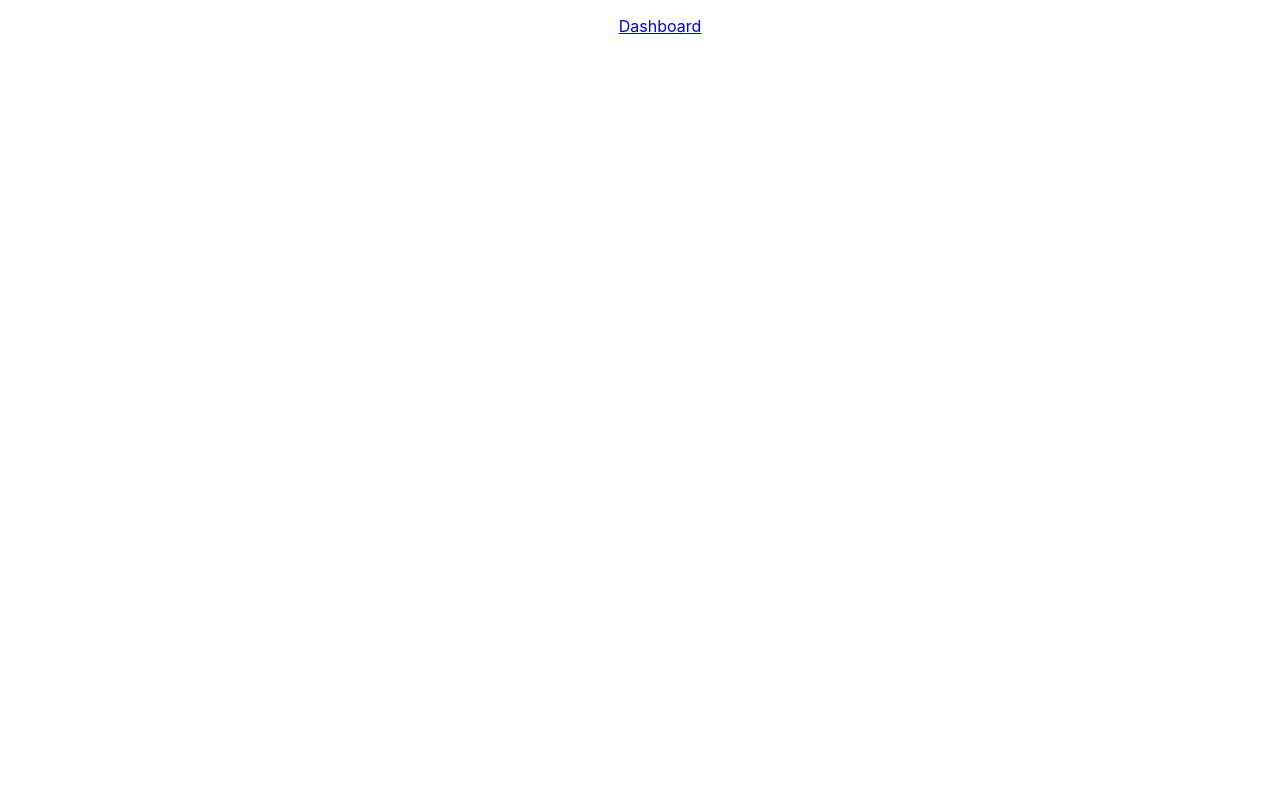
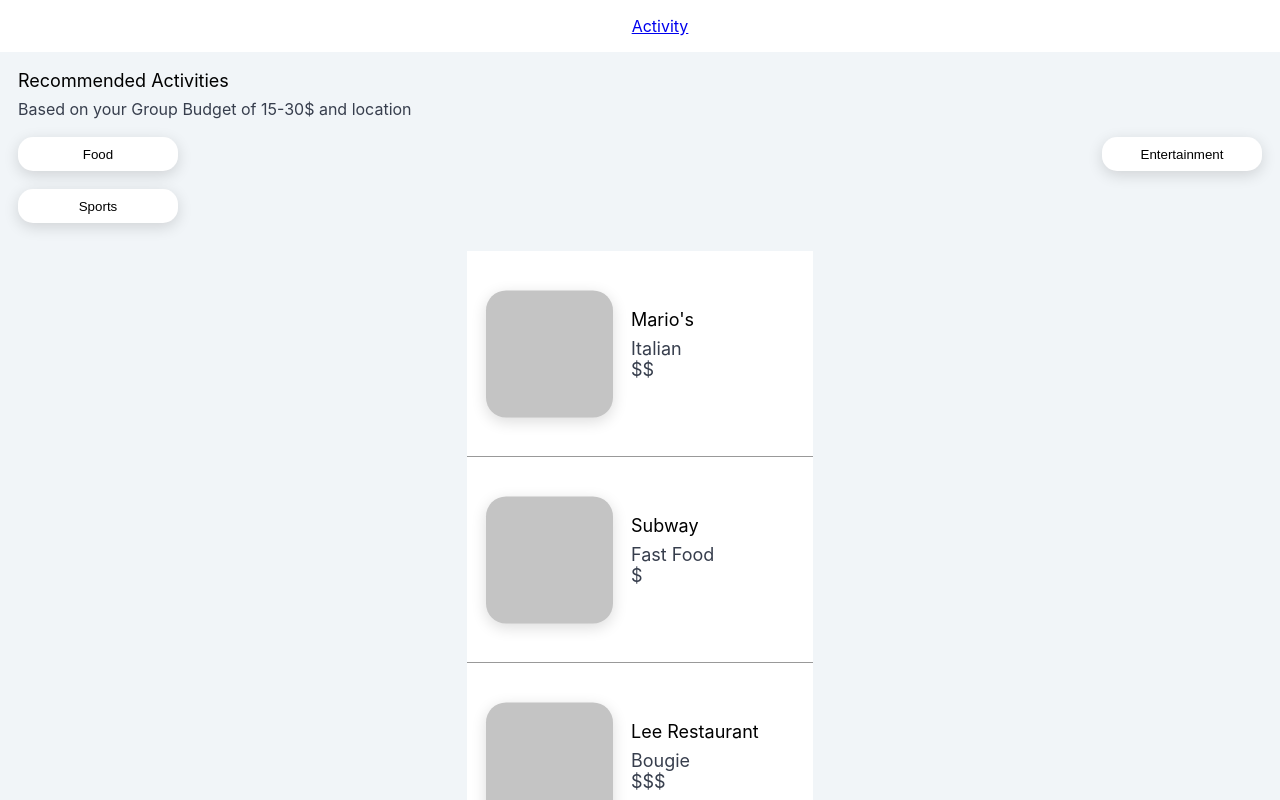
Before and after one commit to Team-Best-KOHO-Decode/Frontend, a React (Create React App) app: page /activity in a window 1280 px wide. Shown: the top 800 px of the page. Built offline with nearby package versions, Linux system fonts and the light colour scheme.

Commit message:
resolved conflicts

```diff
--- /dev/null
+++ b/src/Activity/index.tsx
@@ -0,0 +1,51 @@
+import React from "react";
+import Button from "../components/Button";
+import Activity from "../components/Activity";
+import ActivityType from "../components/ActivityType";
+
+import "./styles.css";
+
+function ActivityPage() {
+  const activityTypes = ["Food", "Entertainment", "Sports"];
+  const activities = [
+    {
+      name: "Mario's",
+      type: "Italian",
+      price: "$$",
+    },
+    {
+      name: "Subway",
+      type: "Fast Food",
+      price: "$",
+    },
+    {
+      name: "Lee Restaurant",
+      type: "Bougie",
+      price: "$$$",
+    },
+  ];
+
+  return (
+    <div className="root">
+      <div className="info">
+        <p>Recommended Activities</p>
+        <p>Based on your Group Budget of 15-30$ and location</p>
+      </div>
+      <div className="activitesList">
+        {activityTypes.map((type) => (
+          <ActivityType type={type} />
+        ))}
+      </div>
+      {activities.map((activity) => (
+        <Activity
+          name={activity.name}
+          type={activity.type}
+          price={activity.price}
+        />
+      ))}
+      <Button text="Hello" />
+    </div>
+  );
+}
+
+export default ActivityPage;
--- /dev/null
+++ b/src/Activity/styles.css
@@ -0,0 +1,31 @@
+.root {
+  background: #F1F5F8;
+  min-height: 100vh;
+}
+
+.info {
+  text-align: left;
+  color: #373E4D;
+  padding: 18px;
+  margin: 0;
+}
+
+.info p {
+  margin: 0;
+}
+
+.info p:first-of-type {
+  color: #000000;
+  font-size: 18px;
+  margin-top: 0;
+  margin-bottom: 8px;
+}
+
+.activitesList {
+  display: grid;
+  grid-row-gap: 18px;
+  grid-template-columns: auto auto;
+  justify-content: space-between;
+  padding: 0 18px;
+  margin-bottom: 28px;
+}
--- a/src/App.js
+++ b/src/App.js
@@ -1,17 +1,17 @@
 import "./App.css";
 import { BrowserRouter as Router, Switch, Route, Link } from "react-router-dom";
-import Dashboard from "./Dashboard";
+import Activity from "./Activity";
 
 const App = () => {
   return (
     <div className="App">
       <Router>
         <ul>
-          <Link to="/dashboard">Dashboard</Link>
+          <Link to="/activity">Activity</Link>
         </ul>
         <Switch>
-          <Route path="/dashboard">
-            <Dashboard />
+          <Route path="/activity">
+            <Activity />
           </Route>
         </Switch>
       </Router>
--- a/src/Components/Activity/styles.css
+++ b/src/Components/Activity/styles.css
@@ -1,8 +1,14 @@
 .card {
   background: #FFFFFF;
-  width: 386px;
+  width: 346px;
   height: 205px;
   position: relative;
+  margin: 0 auto;
+  border-bottom: 1px solid #999999;
+}
+
+.card:last-of-type {
+  border-bottom: none;
 }
 
 .content {
@@ -15,6 +21,7 @@
 
 .img {
   background: #C4C4C4;
+  box-shadow: 0px 4px 15px rgba(0, 0, 0, 0.14);
   border-radius: 20px;
   width: 127px;
   height: 127px;
--- /dev/null
+++ b/src/Components/ActivityType/index.tsx
@@ -0,0 +1,12 @@
+import "./styles.css";
+
+interface Props {
+  type: string;
+}
+
+function ActivityType(props: Props) {
+  const { type } = props;
+  return <button className="activityType">{type}</button>;
+}
+
+export default ActivityType;
--- /dev/null
+++ b/src/Components/ActivityType/styles.css
@@ -0,0 +1,8 @@
+.activityType {
+  width: 160px;
+  height: 34px;
+  background: #FFFFFF;
+  box-shadow: 0px 4px 15px rgba(0, 0, 0, 0.14);
+  border-radius: 15px;
+  border: none;
+}
--- a/src/Components/Button/styles.css
+++ b/src/Components/Button/styles.css
@@ -6,4 +6,5 @@
   height: 48px;
   width: 249px;
   font-size: 24px;
+  margin: 20px 0;
 }
--- a/src/Dashboard/index.tsx
+++ b/src/Dashboard/index.tsx
@@ -1,6 +1,6 @@
 import React from "react";
-import Button from "../Components/Button";
-import Activity from "../Components/Activity";
+import Button from "../components/Button";
+import Activity from "../components/Activity";
 
 function DashboardPage() {
   return (
```
Also changed, not shown: src/Dashboard/styles.css (deleted).
